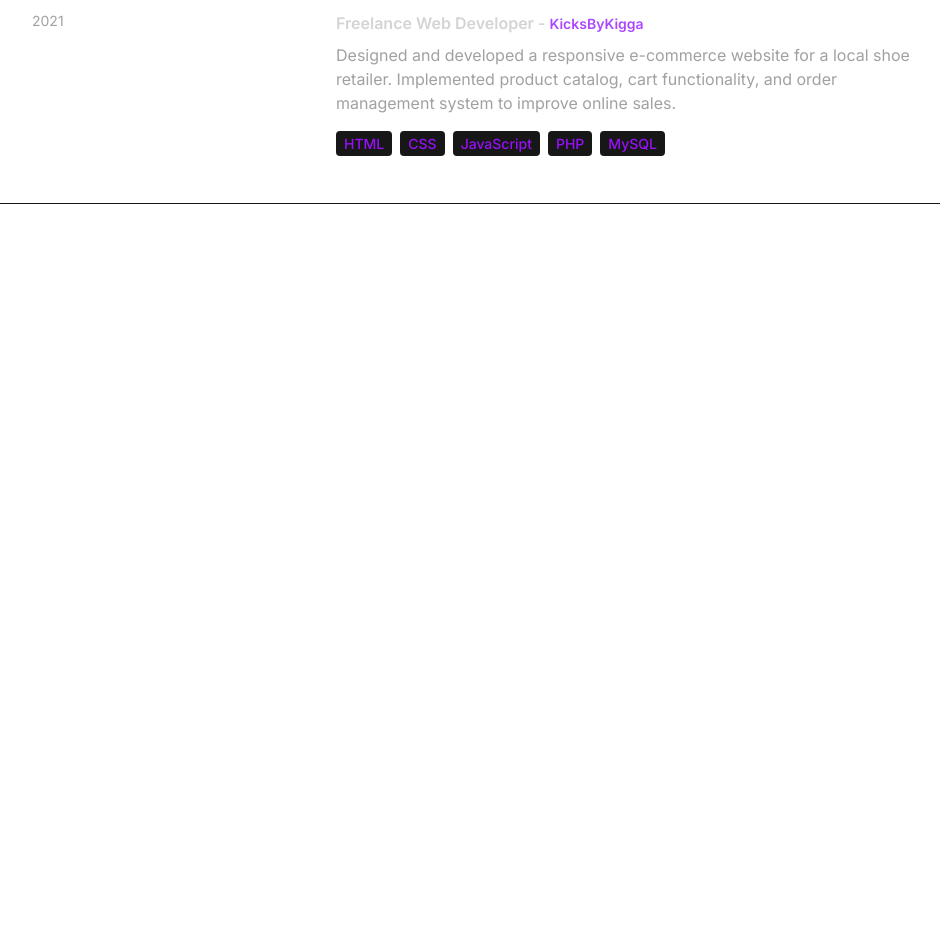
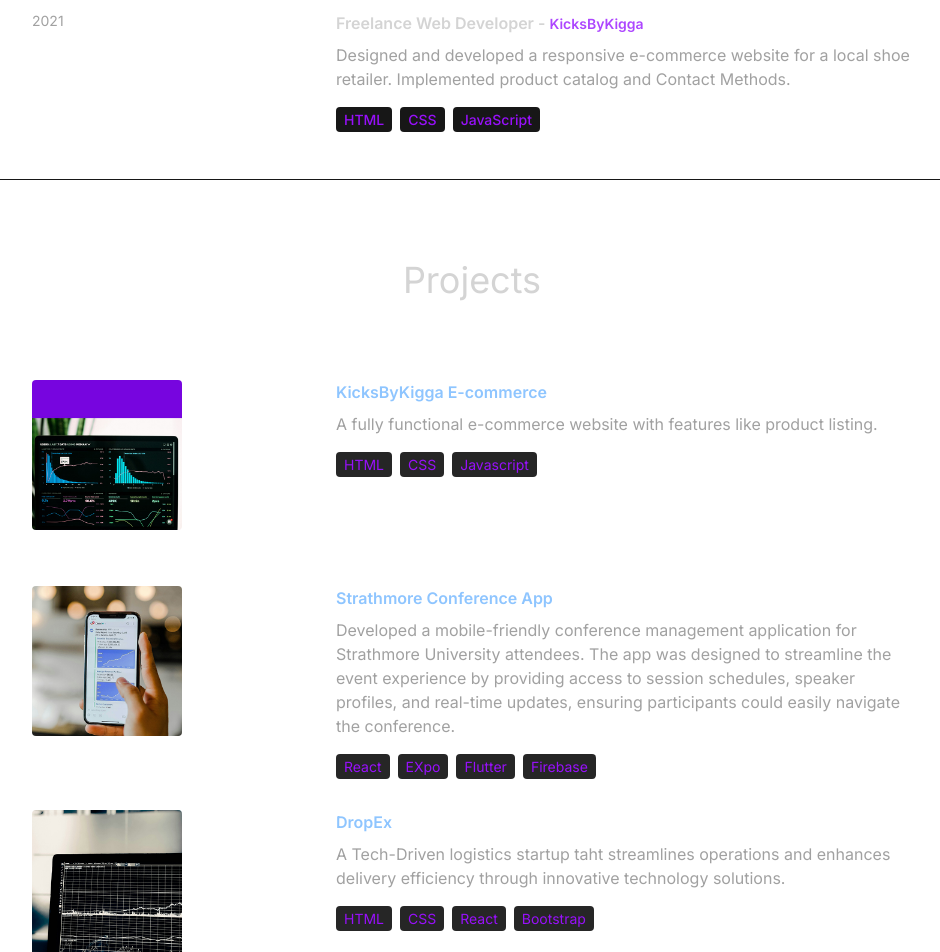
Before and after one commit to CodeWithJoshua18/Portfolio-v2, a React (Vite) app: page / in a window 1280 px wide. Shown: the part 2680-3632 px from the top of the page, without its empty margins (168-1108 px from the left). Before the commit the page ends 2884 px from the top, so only its background shows below. Built offline with nearby package versions, Linux system fonts and the light colour scheme.

Commit message:
add Projects component and update App to include it; modify project descriptions and titles in constants

```diff
--- a/index.html
+++ b/index.html
@@ -2,7 +2,6 @@
 <html lang="en">
   <head>
     <meta charset="UTF-8" />
-    <link rel="icon" type="image/svg+xml" href="/vite.svg" />
     <link rel="stylesheet" href="src/index.css">
     <meta name="viewport" content="width=device-width, initial-scale=1.0" />
     <title>portfolio</title>
--- a/src/App.jsx
+++ b/src/App.jsx
@@ -3,6 +3,7 @@
 import Navbar from "./components/Navbar"
 import Tech from "./components/Tech"
 import Experience from "./components/Experience"
+import Projects from "./components/Projects"
 
 function App() {
 
@@ -18,6 +19,7 @@
         <About />
         <Tech />
         <Experience />
+        <Projects />
       </div>
     </div>
   )
--- /dev/null
+++ b/src/components/Projects.jsx
@@ -0,0 +1,33 @@
+import { PROJECTS } from "../constants"
+
+
+
+function Projects() {
+
+    return(
+        <div className="border-b border-neutral-900 pb-4">
+            <h1 className="my-20 text-center text-4xl">Projects</h1>
+            <div>{PROJECTS.map((project, index) => (
+                <div key={index} className="mb-8 flex felx-wrap lg:justify-center">
+                    <div className="w-full lg:w-1/4">
+                    <img
+                    src={project.image}
+                    width={150}
+                    height={150}
+                    alt={project.title}
+                    className="mb-6 rounded"
+                />
+                </div>
+                <div className="w-full max-w-xl lg:w-3/4">
+                    <h6 className="mb-2 font-semibold text-blue-300">{project.title}</h6>
+                    <p className="mb-4 text-neutral-400">{project.description}</p>
+                    {project.technologies.map((tech, index) => (
+                        <span key={index} className="mr-2 rounded bg-neutral-800 px-2 py-1 text-sm text-purple-600">{tech}</span>
+                    ))}
+                </div>
+                </div>
+            ))}</div>
+        </div>
+    )
+}
+export default Projects
--- a/src/constants/index.js
+++ b/src/constants/index.js
@@ -33,39 +33,39 @@
   year: "2021",
   role: "Freelance Web Developer",
   company: "KicksByKigga",
-  description: `Designed and developed a responsive e-commerce website for a local shoe retailer. Implemented product catalog, cart functionality, and order management system to improve online sales.`,
-  technologies: ["HTML", "CSS", "JavaScript", "PHP", "MySQL"],
+  description: `Designed and developed a responsive e-commerce website for a local shoe retailer. Implemented product catalog and Contact Methods.`,
+  technologies: ["HTML", "CSS", "JavaScript"],
 },
 ];
 
 export const PROJECTS = [
   {
-    title: "E-Commerce Website",
+    title: "KicksByKigga E-commerce",
     image: project1,
     description:
-      "A fully functional e-commerce website with features like product listing, shopping cart, and user authentication.",
-    technologies: ["HTML", "CSS", "React", "Node.js", "MongoDB"],
+      "A fully functional e-commerce website with features like product listing.",
+    technologies: ["HTML", "CSS", "Javascript"],
   },
   {
-    title: "Task Management App",
+    title: " Strathmore Conference App",
     image: project2,
     description:
-      "An application for managing tasks and projects, with features such as task creation, assignment, and progress tracking.",
-    technologies: ["HTML", "CSS", "Angular", "Firebase"],
+      "Developed a mobile-friendly conference management application for Strathmore University attendees. The app was designed to streamline the event experience by providing access to session schedules, speaker profiles, and real-time updates, ensuring participants could easily navigate the conference.",
+    technologies: ["React", "EXpo", "Flutter", "Firebase"],
   },
   {
-    title: "Portfolio Website",
+    title: "DropEx",
     image: project3,
     description:
-      "A personal portfolio website showcasing projects, skills, and contact information.",
+      "A Tech-Driven logistics startup taht streamlines operations and enhances delivery efficiency through innovative technology solutions.",
     technologies: ["HTML", "CSS", "React", "Bootstrap"],
   },
   {
-    title: "Blogging Platform",
+    title: "Chef-Claude",
     image: project4,
     description:
-      "A platform for creating and publishing blog posts, with features like rich text editing, commenting, and user profiles.",
-    technologies: ["HTML", "CSS", "Vue.js", "Express", "mySQL"],
+      "Chef Claude helps people make the most of what they already have at home. By listing your available ingredients, the app uses AI to generate creative and practical recipe ideas—making cooking easier, reducing food waste, and inspiring new meals.",
+    technologies: ["React", "CSS", "Claude-AI"],
   },
 ];
 
```
